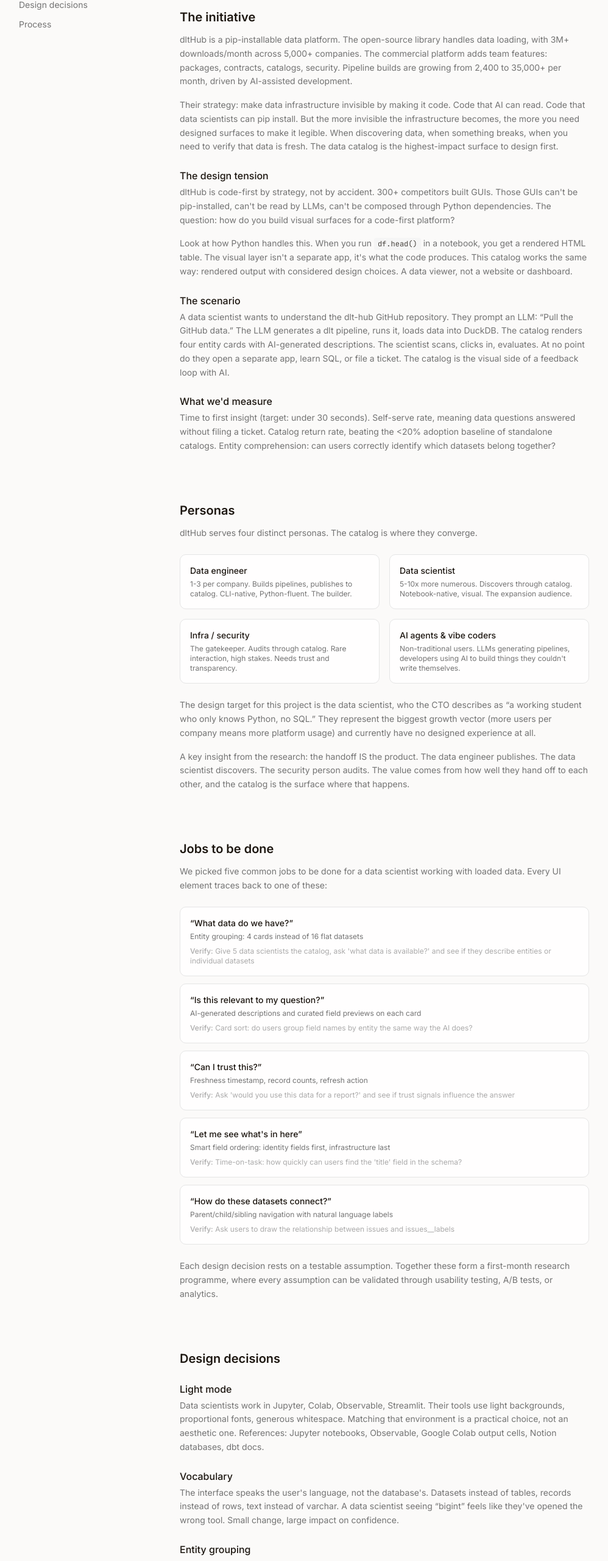
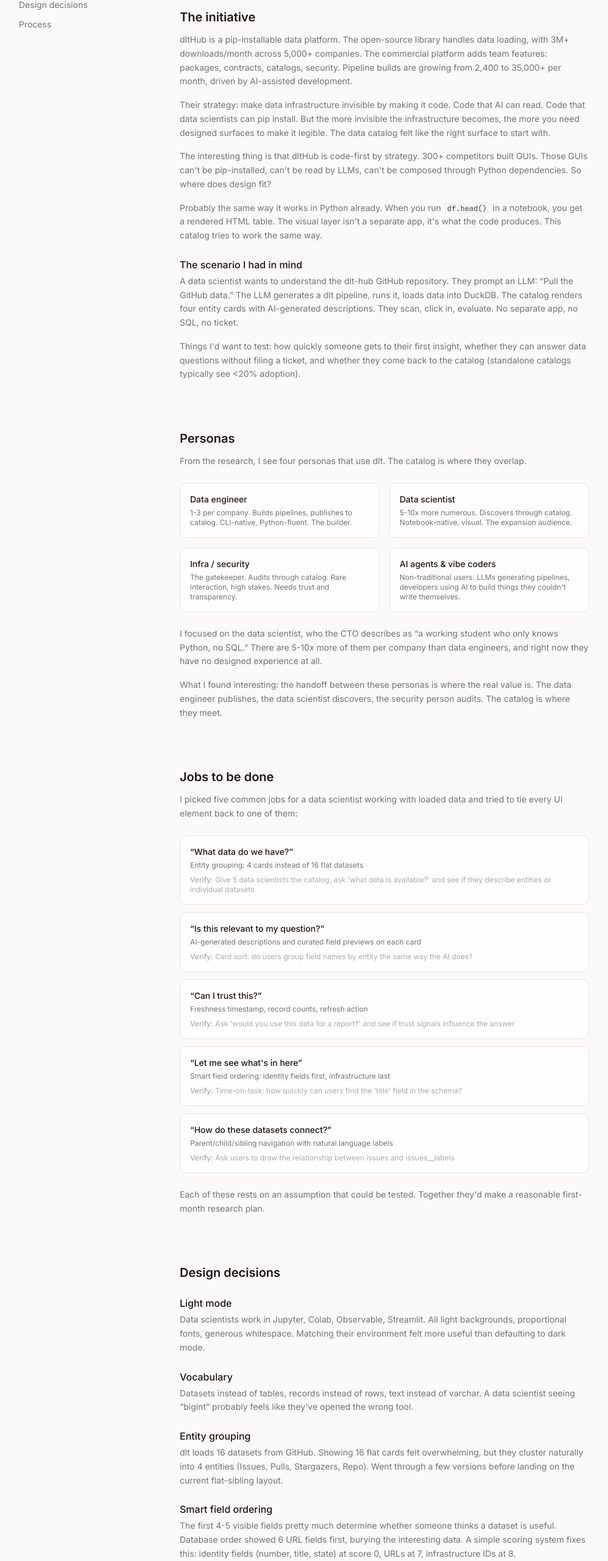
Before and after one commit to s-timmer/dlt-explorer, a Next.js app: page /rationale in a window 1280 px wide. Shown: the part 210-2770 px from the top of the page at 61% size, without its empty margins (57-1055 px from the left). Built offline with nearby package versions, Linux system fonts and the light colour scheme.

Commit message:
Tone pass: from proving to sharing
Rewrite rationale text to sound like design notes, not a case
study. First person where natural, softer language throughout,
removed declarative framing like "key insight" and "the question".

Co-Authored-By: Claude Opus 4.6 <noreply@anthropic.com>

```diff
--- a/src/app/rationale/page.tsx
+++ b/src/app/rationale/page.tsx
@@ -70,51 +70,37 @@ export default function RationalePage() {
                   Their strategy: make data infrastructure invisible by making it code. Code that
                   AI can read. Code that data scientists can pip install. But the more invisible
                   the infrastructure becomes, the more you need designed surfaces to make it
-                  legible. When discovering data, when something breaks, when you need to verify
-                  that data is fresh. The data catalog is the highest-impact surface to design
-                  first.
-                </p>
-
-                <h3 className="text-base font-medium text-foreground !mt-6 !mb-1">
-                  The design tension
-                </h3>
-                <p>
-                  dltHub is code-first by strategy, not by accident. 300+ competitors built GUIs.
-                  Those GUIs can&apos;t be pip-installed, can&apos;t be read by LLMs, can&apos;t
-                  be composed through Python dependencies. The question: how do you build
-                  visual surfaces for a code-first platform?
+                  legible. The data catalog felt like the right surface to start with.
                 </p>
                 <p>
-                  Look at how Python handles this. When you run{" "}
+                  The interesting thing is that dltHub is code-first by strategy. 300+ competitors
+                  built GUIs. Those GUIs can&apos;t be pip-installed, can&apos;t be read by LLMs,
+                  can&apos;t be composed through Python dependencies. So where does design fit?
+                </p>
+                <p>
+                  Probably the same way it works in Python already. When you run{" "}
                   <code className="font-mono text-foreground/80 bg-muted px-1.5 py-0.5 rounded text-xs">
                     df.head()
                   </code>{" "}
                   in a notebook, you get a rendered HTML table. The visual layer isn&apos;t
-                  a separate app, it&apos;s what the code produces. This catalog works the same
-                  way: rendered output with considered design choices. A data viewer, not a
-                  website or dashboard.
+                  a separate app, it&apos;s what the code produces. This catalog tries to work
+                  the same way.
                 </p>
 
                 <h3 className="text-base font-medium text-foreground !mt-6 !mb-1">
-                  The scenario
+                  The scenario I had in mind
                 </h3>
                 <p>
                   A data scientist wants to understand the dlt-hub GitHub repository. They prompt
                   an LLM: &ldquo;Pull the GitHub data.&rdquo; The LLM generates a dlt pipeline,
                   runs it, loads data into DuckDB. The catalog renders four entity cards with
-                  AI-generated descriptions. The scientist scans, clicks in, evaluates. At no
-                  point do they open a separate app, learn SQL, or file a ticket. The catalog is
-                  the visual side of a feedback loop with AI.
+                  AI-generated descriptions. They scan, click in, evaluate. No separate app,
+                  no SQL, no ticket.
                 </p>
-
-                <h3 className="text-base font-medium text-foreground !mt-6 !mb-1">
-                  What we&apos;d measure
-                </h3>
                 <p>
-                  Time to first insight (target: under 30 seconds). Self-serve rate, meaning data
-                  questions answered without filing a ticket. Catalog return rate, beating
-                  the &lt;20% adoption baseline of standalone catalogs. Entity comprehension: can
-                  users correctly identify which datasets belong together?
+                  Things I&apos;d want to test: how quickly someone gets to their first insight,
+                  whether they can answer data questions without filing a ticket, and whether
+                  they come back to the catalog (standalone catalogs typically see &lt;20% adoption).
                 </p>
               </div>
             </section>
@@ -126,7 +112,7 @@ export default function RationalePage() {
               </h2>
               <div className="space-y-4 text-sm text-muted-foreground leading-relaxed max-w-2xl">
                 <p>
-                  dltHub serves four distinct personas. The catalog is where they converge.
+                  From the research, I see four personas that use dlt. The catalog is where they overlap.
                 </p>
 
                 <div className="grid grid-cols-1 sm:grid-cols-2 gap-4 py-2">
@@ -161,16 +147,14 @@ export default function RationalePage() {
                 </div>
 
                 <p>
-                  The design target for this project is the data scientist, who the CTO describes
-                  as &ldquo;a working student who only knows Python, no SQL.&rdquo; They
-                  represent the biggest growth vector (more users per company means more
-                  platform usage) and currently have no designed experience at all.
+                  I focused on the data scientist, who the CTO describes as &ldquo;a working
+                  student who only knows Python, no SQL.&rdquo; There are 5-10x more of them per
+                  company than data engineers, and right now they have no designed experience at all.
                 </p>
                 <p>
-                  A key insight from the research: the handoff IS the product. The data engineer
-                  publishes. The data scientist discovers. The security person audits. The value
-                  comes from how well they hand off to each other, and the catalog is the surface
-                  where that happens.
+                  What I found interesting: the handoff between these personas is where the real
+                  value is. The data engineer publishes, the data scientist discovers, the security
+                  person audits. The catalog is where they meet.
                 </p>
               </div>
             </section>
@@ -182,8 +166,8 @@ export default function RationalePage() {
               </h2>
               <div className="space-y-4 text-sm text-muted-foreground leading-relaxed max-w-2xl">
                 <p>
-                  We picked five common jobs to be done for a data scientist working with
-                  loaded data. Every UI element traces back to one of these:
+                  I picked five common jobs for a data scientist working with loaded data
+                  and tried to tie every UI element back to one of them:
                 </p>
 
                 <div className="space-y-3 py-2">
@@ -227,9 +211,8 @@ export default function RationalePage() {
                 </div>
 
                 <p>
-                  Each design decision rests on a testable assumption. Together these form
-                  a first-month research programme, where every assumption can be validated
-                  through usability testing, A/B tests, or analytics.
+                  Each of these rests on an assumption that could be tested. Together they&apos;d
+                  make a reasonable first-month research plan.
                 </p>
               </div>
             </section>
@@ -244,41 +227,37 @@ export default function RationalePage() {
                   Light mode
                 </h3>
                 <p>
-                  Data scientists work in Jupyter, Colab, Observable, Streamlit. Their tools
-                  use light backgrounds, proportional fonts, generous whitespace. Matching that
-                  environment is a practical choice, not an aesthetic one. References: Jupyter
-                  notebooks, Observable, Google Colab output cells, Notion databases, dbt docs.
+                  Data scientists work in Jupyter, Colab, Observable, Streamlit. All light
+                  backgrounds, proportional fonts, generous whitespace. Matching their
+                  environment felt more useful than defaulting to dark mode.
                 </p>
 
                 <h3 className="text-base font-medium text-foreground !mt-6 !mb-1">
                   Vocabulary
                 </h3>
                 <p>
-                  The interface speaks the user&apos;s language, not the database&apos;s.
                   Datasets instead of tables, records instead of rows, text instead of varchar.
-                  A data scientist seeing &ldquo;bigint&rdquo; feels like they&apos;ve opened
-                  the wrong tool. Small change, large impact on confidence.
+                  A data scientist seeing &ldquo;bigint&rdquo; probably feels like they&apos;ve
+                  opened the wrong tool.
                 </p>
 
                 <h3 className="text-base font-medium text-foreground !mt-6 !mb-1">
                   Entity grouping
                 </h3>
                 <p>
-                  dlt loads 16 datasets from GitHub. Showing 16 flat cards is overwhelming.
-                  They cluster into 4 entities (Issues, Pulls, Stargazers, Repo). We iterated
-                  through four versions: flat cards, nested chips, tree structures, then
-                  the current flat-sibling layout that reflects how dlt actually works.
+                  dlt loads 16 datasets from GitHub. Showing 16 flat cards felt overwhelming,
+                  but they cluster naturally into 4 entities (Issues, Pulls, Stargazers, Repo).
+                  Went through a few versions before landing on the current flat-sibling layout.
                 </p>
 
                 <h3 className="text-base font-medium text-foreground !mt-6 !mb-1">
                   Smart field ordering
                 </h3>
                 <p>
-                  The first 4-5 visible fields determine whether a data scientist thinks a dataset
-                  is useful or junk. Database order showed 6 URL fields first, burying the
-                  interesting data. We built a scoring system: identity fields (number, title, state)
-                  at score 0, URLs at score 7, infrastructure IDs at score 8. Small change, big
-                  impact on first impression.
+                  The first 4-5 visible fields pretty much determine whether someone thinks a
+                  dataset is useful. Database order showed 6 URL fields first, burying the
+                  interesting data. A simple scoring system fixes this: identity fields (number,
+                  title, state) at score 0, URLs at 7, infrastructure IDs at 8.
                 </p>
 
                 <h3 className="text-base font-medium text-foreground !mt-6 !mb-1">
@@ -286,9 +265,8 @@ export default function RationalePage() {
                 </h3>
                 <p>
                   Each entity card shows a one-line description inferred from the schema by an LLM.
-                  Pre-generated and stored alongside the catalog data, no runtime calls.
-                  This scales to any dataset: swap GitHub for Stripe or Salesforce and the
-                  descriptions adapt. The designer defines the system, the AI fills it in.
+                  Pre-generated and stored alongside the catalog data, no runtime calls. Swap
+                  GitHub for Stripe or Salesforce and the descriptions adapt automatically.
                 </p>
               </div>
             </section>
@@ -300,7 +278,7 @@ export default function RationalePage() {
               </h2>
               <div className="space-y-4 text-sm text-muted-foreground leading-relaxed max-w-2xl">
                 <p>
-                  Research first, specs second, build third. The methodology:
+                  How I approached it:
                 </p>
                 <ol className="space-y-2 pl-5 list-decimal">
                   <li>
@@ -338,21 +316,18 @@ export default function RationalePage() {
                   Tools
                 </h3>
                 <p>
-                  Claude for research and strategic analysis. MacWhisper for transcribing primary
-                  sources. Obsidian for working documents. Cursor + Claude Code for building.
-                  AI sped up research that might have taken a week, but the design decisions
-                  were human-driven.
+                  Claude for research and analysis. MacWhisper for transcribing primary sources.
+                  Obsidian for working documents. Cursor + Claude Code for building. AI helped
+                  compress what might have been a week of research into a weekend.
                 </p>
 
                 <h3 className="text-base font-medium text-foreground !mt-6 !mb-1">
                   What&apos;s next
                 </h3>
                 <p>
-                  The catalog is surface one. The design patterns here (notebook-native
-                  aesthetic, entity-level thinking, code-generated output, trust through
-                  transparency) extend to every surface dlt+ needs: marketplace browsing (1,000+
-                  connectors), schema and contract visualization, audit and security views. One
-                  design language, many surfaces.
+                  The catalog is one surface. The same patterns (notebook-native aesthetic,
+                  entity-level thinking, code-generated output) could extend to other parts of
+                  dlt+: marketplace browsing, schema visualization, audit views.
                 </p>
               </div>
             </section>
```
